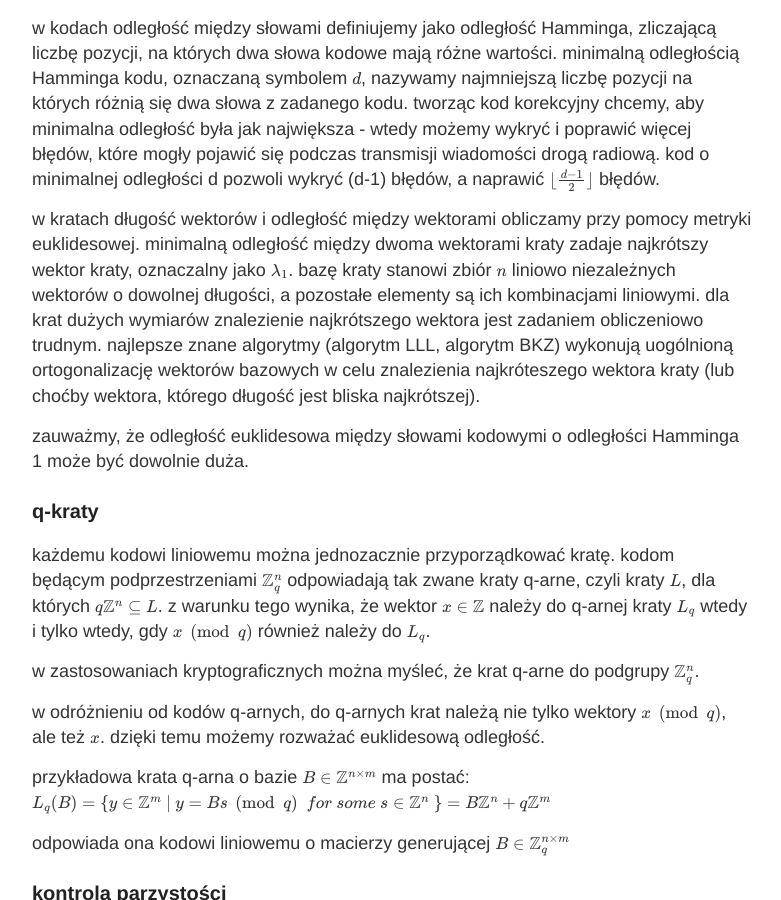
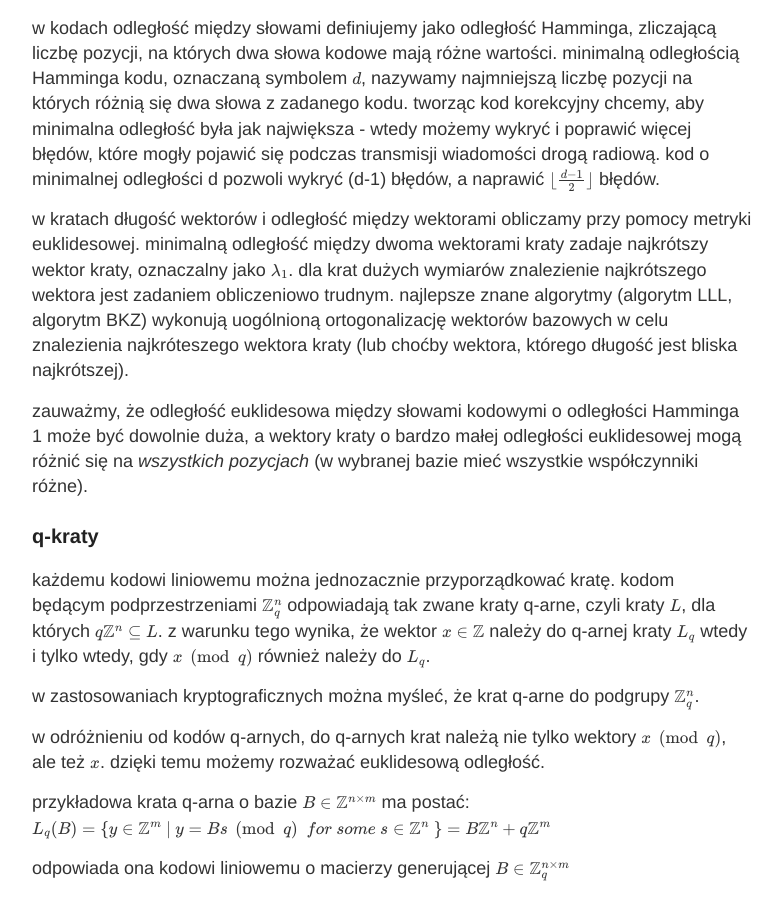
Before and after one commit to keIpie/keIpie.github.io, a Jekyll site: the page built from pq/_posts/2016-1-1-kraty-kody.md, in a window 1280 px wide and 900 px high, scrolled down 823 px. Shown: the whole window, without its empty margins (248-1029 px from the left). Built offline with Jekyll 4.4.1, drawn with Linux system fonts in a browser that asks for light colours; formulas are drawn with MathJax 3.

Commit message:
q-rne kraty

```diff
--- a/pq/_posts/2016-1-1-kraty-kody.md
+++ b/pq/_posts/2016-1-1-kraty-kody.md
@@ -28,12 +28,12 @@ i poprawić więcej błędów, które mogły pojawić się podczas transmisji wi
 wykryć (d-1) błędów, a naprawić $\lfloor \frac{d-1}{2} \rfloor$ błędów.
 
 w kratach długość wektorów i odległość między wektorami obliczamy przy pomocy metryki euklidesowej. minimalną odległość między
-dwoma wektorami kraty zadaje najkrótszy wektor kraty, oznaczalny jako $\lambda_1$. bazę kraty stanowi zbiór $n$ liniowo niezależnych
-wektorów o dowolnej długości, a pozostałe elementy są ich kombinacjami liniowymi. dla krat dużych wymiarów znalezienie
+dwoma wektorami kraty zadaje najkrótszy wektor kraty, oznaczalny jako $\lambda_1$. dla krat dużych wymiarów znalezienie
 najkrótszego wektora jest zadaniem obliczeniowo trudnym. najlepsze znane algorytmy (algorytm LLL, algorytm BKZ) wykonują uogólnioną
 ortogonalizację wektorów bazowych w celu znalezienia najkróteszego wektora kraty (lub choćby wektora, którego długość jest bliska najkrótszej).
 
-zauważmy, że odległość euklidesowa między słowami kodowymi o odległości Hamminga 1 może być dowolnie duża.
+zauważmy, że odległość euklidesowa między słowami kodowymi o odległości Hamminga 1 może być dowolnie duża, a wektory kraty o bardzo małej odległości
+euklidesowej mogą różnić się na *wszystkich pozycjach* (w wybranej bazie mieć wszystkie współczynniki różne).
 
 ### q-kraty
 
```
